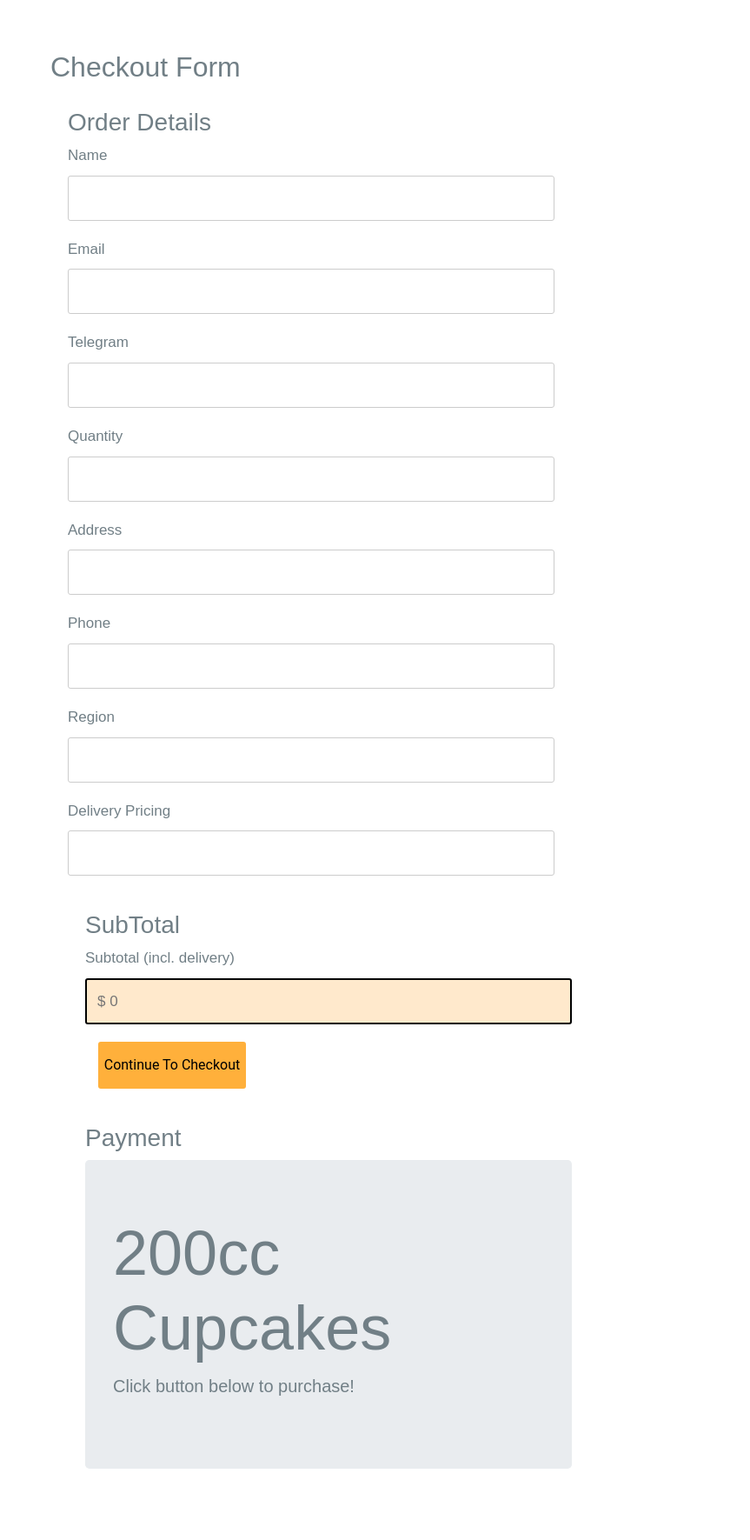
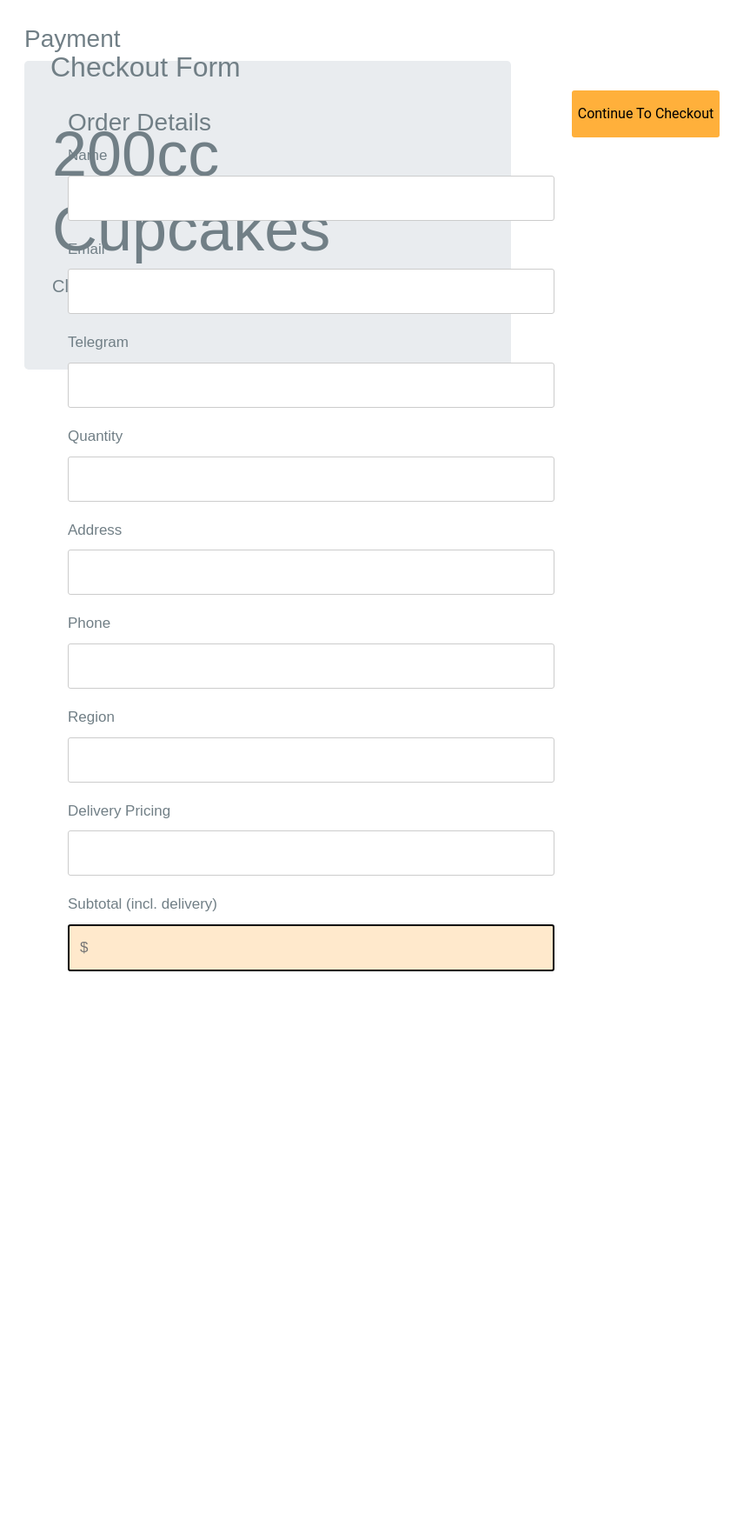
Before and after one commit to hahaashton1/ESD-G3T8, a PHP site: page /order/checkout.php in a window 1280 px wide; the page is wider, and only the part inside the window is pictured. Shown: that part at 87% size, without its empty margins (0-863 px from the left). After the commit the page ends 1117 px from the top of that part, so only its background shows below. Run offline with PHP 8.4, Linux system fonts and the light colour scheme; data that the repository does not hold is empty; some libraries are stand-ins or nearby versions.

Commit message:
Update checkout.php

```diff
--- a/Restaurant_UI/checkout.php
+++ b/Restaurant_UI/checkout.php
@@ -172,10 +172,11 @@
         <label for="price">Delivery Pricing</label>
         <input type="text" id = 'price' name="price" value="<?php echo $_POST['price'];?>" readonly />
 
-        <div id = 'right'>
-          <h3>SubTotal</h3>
-          <?php
-            $total = 0;
+
+
+
+          <label for="total">Subtotal (incl. delivery)</label>
+          <input type="text" id="total" name="total" placeholder = "$ <?php
             $quantity = $_POST['quantity'];
             $quantity = (int) $quantity;
             $price = $_POST['price'];
@@ -183,11 +184,8 @@
 
             $total = $quantity * 3 + $price;
 
-          ?>
-
-          <label for="total">Subtotal (incl. delivery)</label>
-          <input type="text" id="total" name="total" placeholder = "$ <?php echo $total; ?>" style="background-color: #FFE9CC; border:2px solid #000000; " readonly>
-
+          ?>" style="background-color: #FFE9CC; border:2px solid #000000; " readonly>
+</div>
       <div class="col-md-12 btnpad">
               <div class="contacts-btn-pad">
                 <button id ='submitBtn' class = 'contacts-btn' name = 'submit'>Continue to Checkout</button>
```
